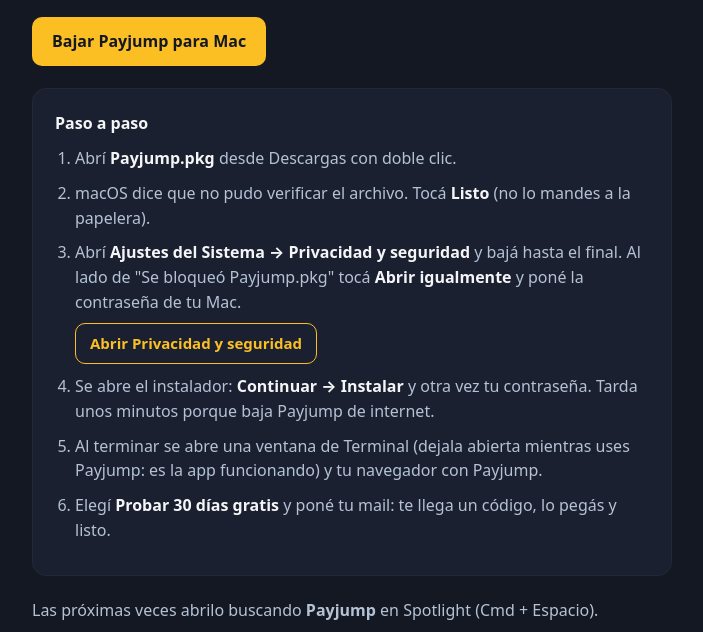
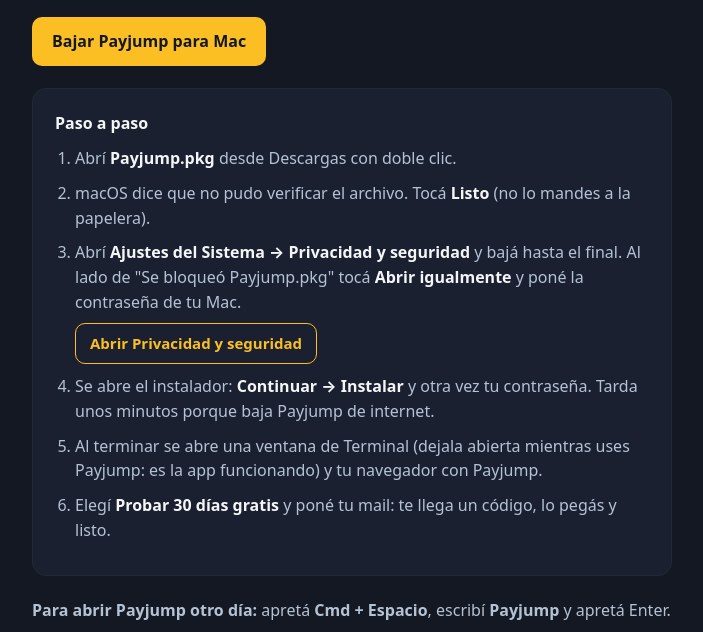
Before and after one commit to payjumppoker/payjumppoker.github.io, a plain HTML site: page mac-k7q3.html in a window 1280 px wide. Shown: the part 265-897 px from the top of the page, without its empty margins (288-991 px from the left). Drawn offline with Linux system fonts and the light colour scheme.

Commit message:
Mac: como abrir Payjump otro dia, paso a paso

```diff
--- a/mac-k7q3.html
+++ b/mac-k7q3.html
@@ -48,7 +48,7 @@
     </ol>
   </div>
 
-  <p>Las próximas veces abrilo buscando <strong>Payjump</strong> en Spotlight (Cmd + Espacio).</p>
+  <p><strong>Para abrir Payjump otro día:</strong> apretá <strong>Cmd + Espacio</strong>, escribí <strong>Payjump</strong> y apretá Enter.</p>
   <p><strong>Guardá Payjump.pkg</strong>: sirve para actualizar. Cuando haya una versión nueva te avisamos, y para instalarla lo abrís de nuevo. Tu prueba, tu configuración y tus manos se conservan. Si lo bajás otra vez de esta página, macOS te va a pedir de nuevo el paso 3.</p>
   <p class="soft">¿Por qué el aviso? Apple frena todo lo que no pasó por su programa pago de desarrolladores. Si tu Mac tiene un macOS anterior a Sequoia (15), alcanza con clic derecho sobre el archivo → Abrir.</p>
   <p class="soft">Cualquier cosa, escribinos a <a href="mailto:support@payjumppoker.com">support@payjumppoker.com</a>.</p>
```
